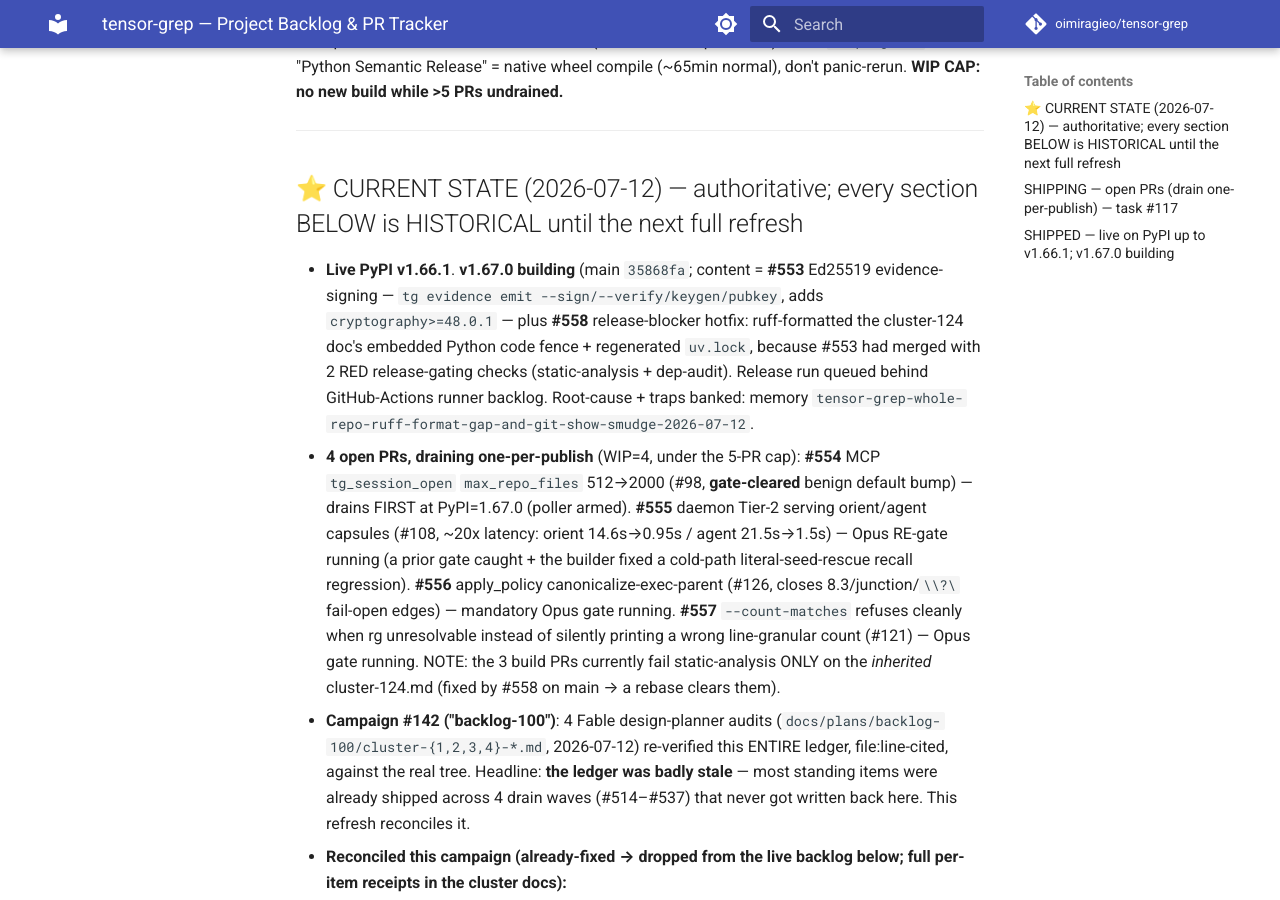
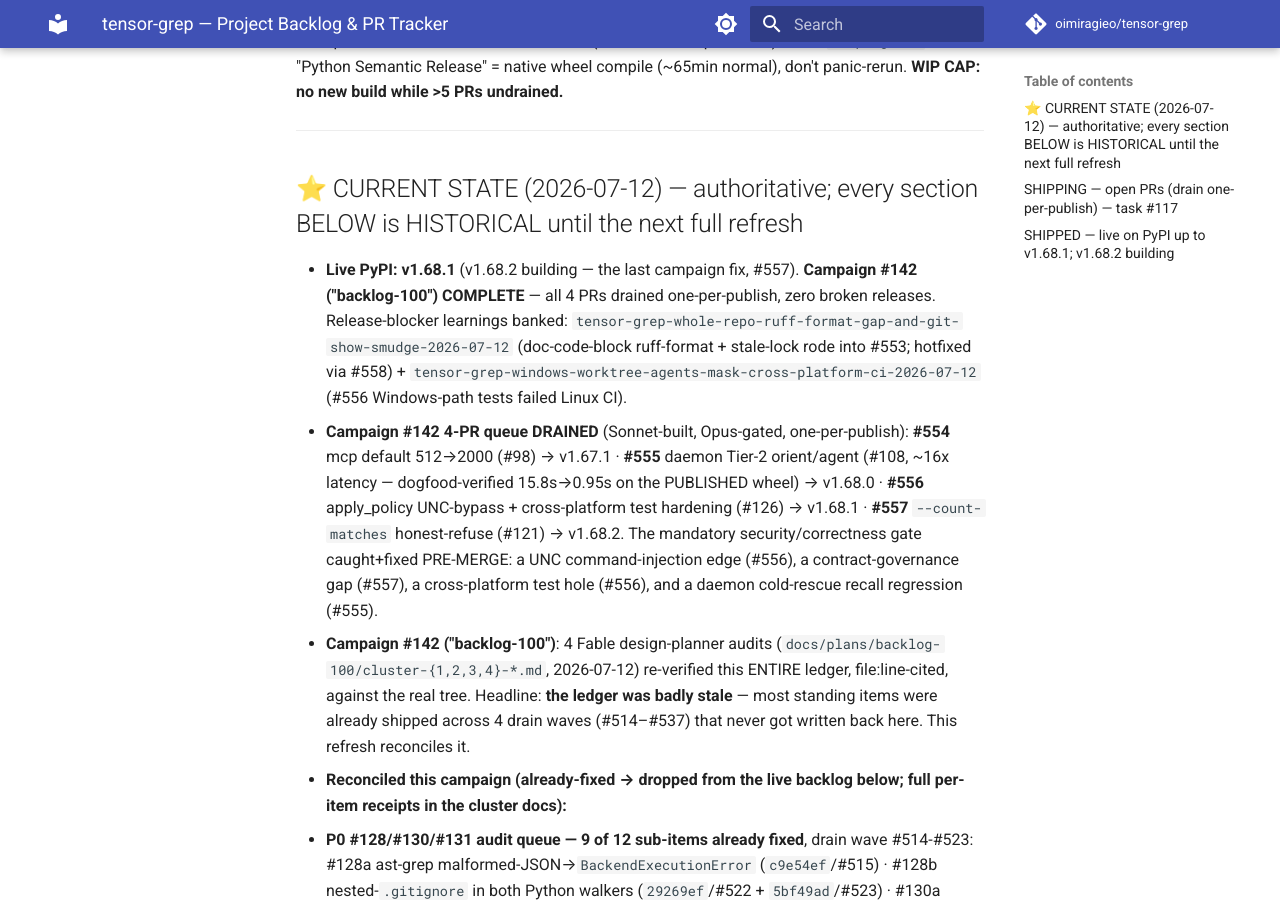
Before and after one commit to oimiragieo/tensor-grep, an MkDocs documentation site: the page built from docs/BACKLOG.md, in a window 1280 px wide and 900 px high, scrolled down 708 px. Built offline with MkDocs 1.6.1 and Material for MkDocs 9.7.7, drawn with Linux system fonts in a browser that asks for light colours; comment, search, counter and statistics services are not loaded; some of the changed text lies outside the part shown.

Commit message:
docs(backlog): campaign #142 complete — reconcile ledger to drain-clear
All 4 campaign PRs drained one-per-publish: #554->v1.67.1, #555->v1.68.0
(daemon ~16x latency, dogfood-verified on the published wheel), #556->v1.68.1
(apply_policy UNC + cross-platform hardening), #557->v1.68.2 (count-matches).
Refresh CURRENT STATE / SHIPPING (drain clear) / SHIPPED.

Co-Authored-By: Claude Opus 4.8 (1M context) <noreply@anthropic.com>

```diff
--- a/docs/BACKLOG.md
+++ b/docs/BACKLOG.md
@@ -3,7 +3,7 @@
 > **Canonical prioritized work list.** Kept in sync with the CLI task store (`TaskUpdate`) and
 > GitHub (`gh pr list` is the source of truth for PRs). **CEO status** = summarize SHIPPING + P0/P1.
 > Update whenever a PR opens/merges or the queue changes. Task-store IDs (`#NNN`) cross-referenced.
-> Last refreshed 2026-07-12 (steward tick; v1.66.1 live, v1.67.0 building — evidence-signing + release-blocker hotfix).
+> Last refreshed 2026-07-12 (campaign #142 "backlog-100" COMPLETE — 4 PRs drained: v1.67.1/v1.68.0/v1.68.1/v1.68.2, zero broken releases).
 
 **Process:** deep-dive/audit (cite `file:line`) → verify-against-code → Sonnet TDD build in
 `isolation:'worktree'` → real-venv verify (`uv run --active --no-sync`; copy `rust_core.pyd`, set
@@ -25,8 +25,8 @@ wheel compile (~65min normal), don't panic-rerun. **WIP CAP: no new build while
 
 ## ⭐ CURRENT STATE (2026-07-12) — authoritative; every section BELOW is HISTORICAL until the next full refresh
 
-- **Live PyPI v1.66.1**. **v1.67.0 building** (main `35868fa`; content = **#553** Ed25519 evidence-signing — `tg evidence emit --sign/--verify/keygen/pubkey`, adds `cryptography>=48.0.1` — plus **#558** release-blocker hotfix: ruff-formatted the cluster-124 doc's embedded Python code fence + regenerated `uv.lock`, because #553 had merged with 2 RED release-gating checks (static-analysis + dep-audit). Release run queued behind GitHub-Actions runner backlog. Root-cause + traps banked: memory `tensor-grep-whole-repo-ruff-format-gap-and-git-show-smudge-2026-07-12`.
-- **4 open PRs, draining one-per-publish** (WIP=4, under the 5-PR cap): **#554** MCP `tg_session_open` `max_repo_files` 512→2000 (#98, **gate-cleared** benign default bump) — drains FIRST at PyPI=1.67.0 (poller armed). **#555** daemon Tier-2 serving orient/agent capsules (#108, ~20x latency: orient 14.6s→0.95s / agent 21.5s→1.5s) — Opus RE-gate running (a prior gate caught + the builder fixed a cold-path literal-seed-rescue recall regression). **#556** apply_policy canonicalize-exec-parent (#126, closes 8.3/junction/`\\?\` fail-open edges) — mandatory Opus gate running. **#557** `--count-matches` refuses cleanly when rg unresolvable instead of silently printing a wrong line-granular count (#121) — Opus gate running. NOTE: the 3 build PRs currently fail static-analysis ONLY on the *inherited* cluster-124.md (fixed by #558 on main → a rebase clears them).
+- **Live PyPI: v1.68.1** (v1.68.2 building — the last campaign fix, #557). **Campaign #142 ("backlog-100") COMPLETE** — all 4 PRs drained one-per-publish, zero broken releases. Release-blocker learnings banked: `tensor-grep-whole-repo-ruff-format-gap-and-git-show-smudge-2026-07-12` (doc-code-block ruff-format + stale-lock rode into #553; hotfixed via #558) + `tensor-grep-windows-worktree-agents-mask-cross-platform-ci-2026-07-12` (#556 Windows-path tests failed Linux CI).
+- **Campaign #142 4-PR queue DRAINED** (Sonnet-built, Opus-gated, one-per-publish): **#554** mcp default 512→2000 (#98) → v1.67.1 · **#555** daemon Tier-2 orient/agent (#108, ~16x latency — dogfood-verified 15.8s→0.95s on the PUBLISHED wheel) → v1.68.0 · **#556** apply_policy UNC-bypass + cross-platform test hardening (#126) → v1.68.1 · **#557** `--count-matches` honest-refuse (#121) → v1.68.2. The mandatory security/correctness gate caught+fixed PRE-MERGE: a UNC command-injection edge (#556), a contract-governance gap (#557), a cross-platform test hole (#556), and a daemon cold-rescue recall regression (#555).
 - **Campaign #142 ("backlog-100")**: 4 Fable design-planner audits (`docs/plans/backlog-100/cluster-{1,2,3,4}-*.md`, 2026-07-12) re-verified this ENTIRE ledger, file:line-cited, against the real tree. Headline: **the ledger was badly stale** — most standing items were already shipped across 4 drain waves (#514–#537) that never got written back here. This refresh reconciles it.
 - **Reconciled this campaign (already-fixed → dropped from the live backlog below; full per-item receipts in the cluster docs):**
   - **P0 #128/#130/#131 audit queue — 9 of 12 sub-items already fixed**, drain wave #514-#523: #128a ast-grep malformed-JSON→`BackendExecutionError` (`c9e54ef`/#515) · #128b nested-`.gitignore` in both Python walkers (`29269ef`/#522 + `5bf49ad`/#523) · #130a inventory `--deadline`→files=0 (`f88c2a0`/#516) · #130b `tg refs` "45s hang" **superseded/debunked** (deadline-bounded since #393/#478/#440; live repro = 9.16s, exit 2, `partial:true` — an honest partial, not a hang) · #130c checkpoint `IsADirectoryError` (`fad9c2e`/#517) · #130d doctor false `ast_grep.available` (`ac2e153`/#518) · #131 F1 PFAC doc claim (`1889a69`/#514) · F2 GPU benchmark `line_number` vs native `line` key (`7bbe15c`/#519) · F10 dead GPU code (`4a72fca`/#520). Only **#128d, #128c, F3** survive — see CURRENT LIVE BACKLOG. Cite: `cluster-1-p0-correctness.md`.
@@ -41,9 +41,9 @@ wheel compile (~65min normal), don't panic-rerun. **WIP CAP: no new build while
 
 ## SHIPPING — open PRs (drain one-per-publish) — task #117
 
-**4 open PRs — WIP=4** (drain one-per-publish; details in CURRENT STATE): **#554** mcp 512→2000 (gate-cleared, drains first at PyPI=1.67.0, poller armed) · **#555** daemon Tier-2 capsules (Opus re-gate running) · **#556** apply_policy canonicalize (Opus gate → **FIX-FIRST**: gate caught a 4th UNC-admin-share bypass, builder applying the UNC-denial fix) · **#557** count-matches degrade (Opus gate running). Drain tracked as task #148.
+**0 open drain PRs — DRAIN CLEAR.** Campaign #142's 4-PR queue (#554-557) fully drained one-per-publish to v1.67.1/v1.68.0/v1.68.1/v1.68.2 — zero broken releases. (This #559 docs PR is the last artifact; merges after v1.68.2 publishes.)
 
-## SHIPPED — live on PyPI up to **v1.66.1**; v1.67.0 building
+## SHIPPED — live on PyPI up to **v1.68.1**; v1.68.2 building
 
 **v1.59–v1.66.1 window (merged, on PyPI):** #541 index capability-validator · #542 AstBackend tree-sitter query-API repair · #543 warm-daemon default-ON flip (#94 latency lever) · #544 `--index` front-door routing · #545 `--rank` chunk cap · #546 atomic + cross-process-locked index write · #547 backlog reconcile · #548 iterative Go AST walk (no RecursionError) · #549 `tg classify --stdin/--text` · #550 ast-grep fail-closed · #551 wedged-python help-probe deflake · #552 launcher import-defer perf · #553 Ed25519 evidence-signing (v1.67.0) · #558 release-blocker hotfix. Older detail below is HISTORICAL.
 
```
